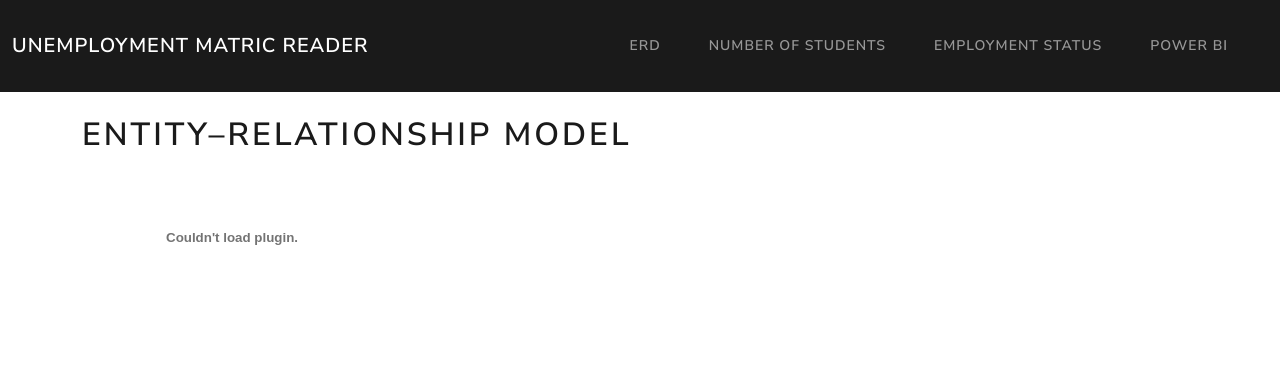
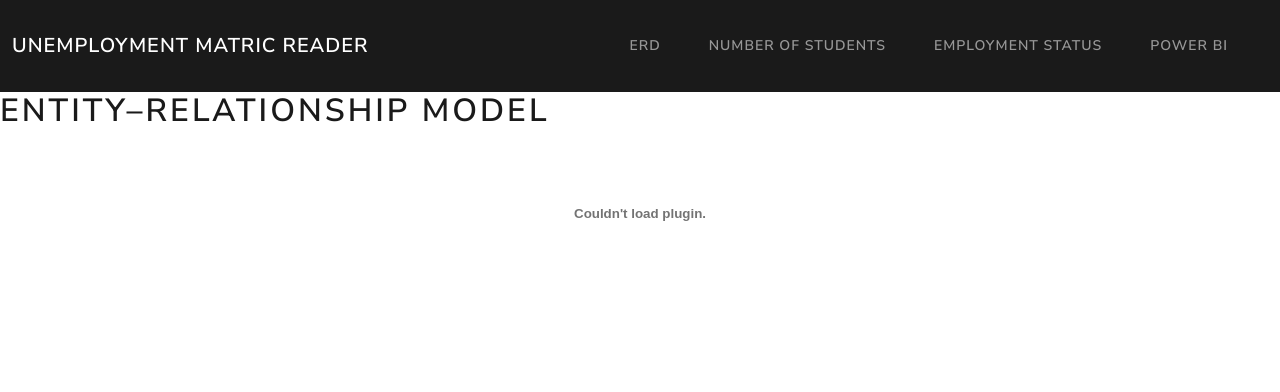
Before and after one commit to Zainap16/Testing_Centre, a Flask app: page /erd in a window 1280 px wide. Shown: the top 392 px of the page. Run offline with Flask 3, Linux system fonts and the light colour scheme; some libraries are stand-ins or nearby versions.

Commit message:
Added ERD

```diff
--- a/templates/erd.html
+++ b/templates/erd.html
@@ -5,10 +5,8 @@
 {% endblock %}
 
 {% block content %}
-<div class="container mt-4">
-    <h1>Entity–relationship model</h1>
-    <div id="pdf-container">
-        <embed src="{{ url_for('static', filename='ERD.pdf') }}" type="application/pdf" />
-    </div>
+<h1>Entity–relationship model</h1>
+<div id="pdf-container" style="width: 100%; height: 100%;">
+    <embed src="{{ url_for('static', filename='ERD.pdf') }}" type="application/pdf" style="width: 100%; height: 100%;" />
 </div>
 {% endblock %}
```
